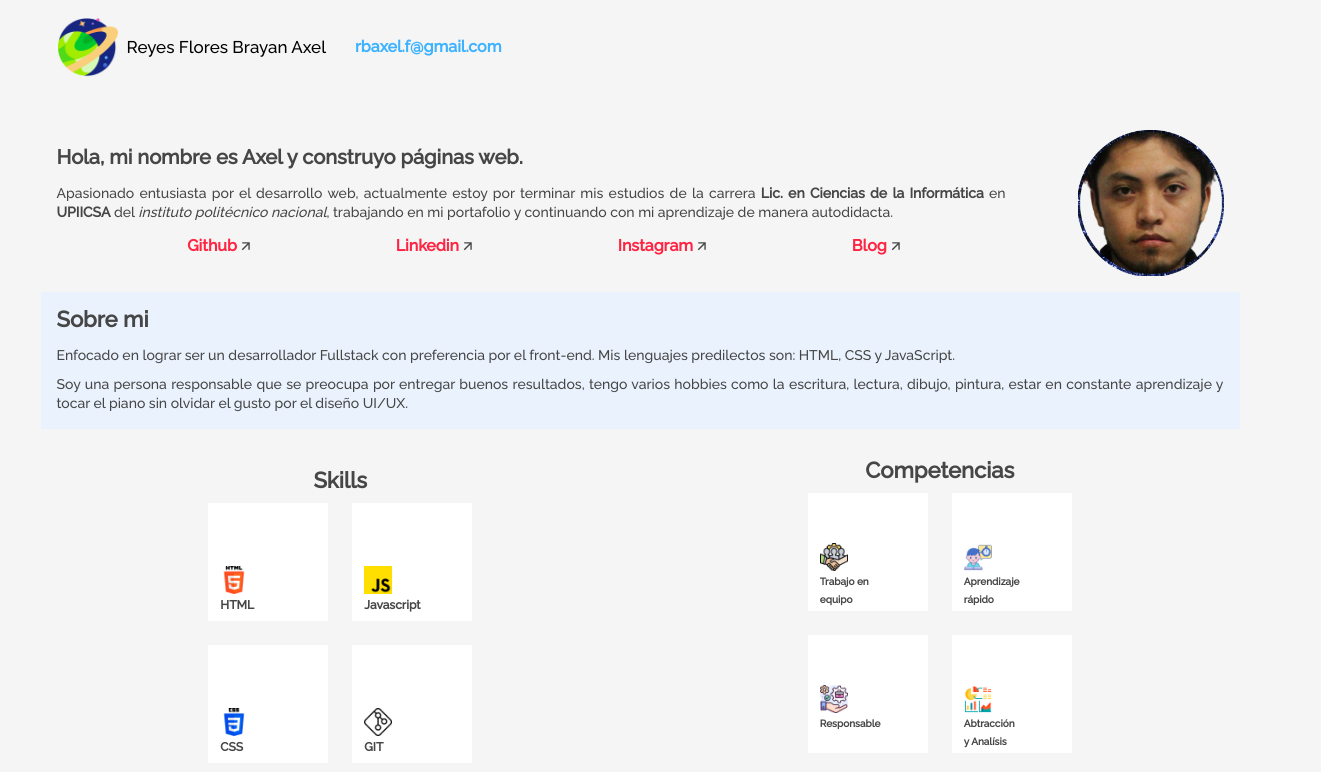
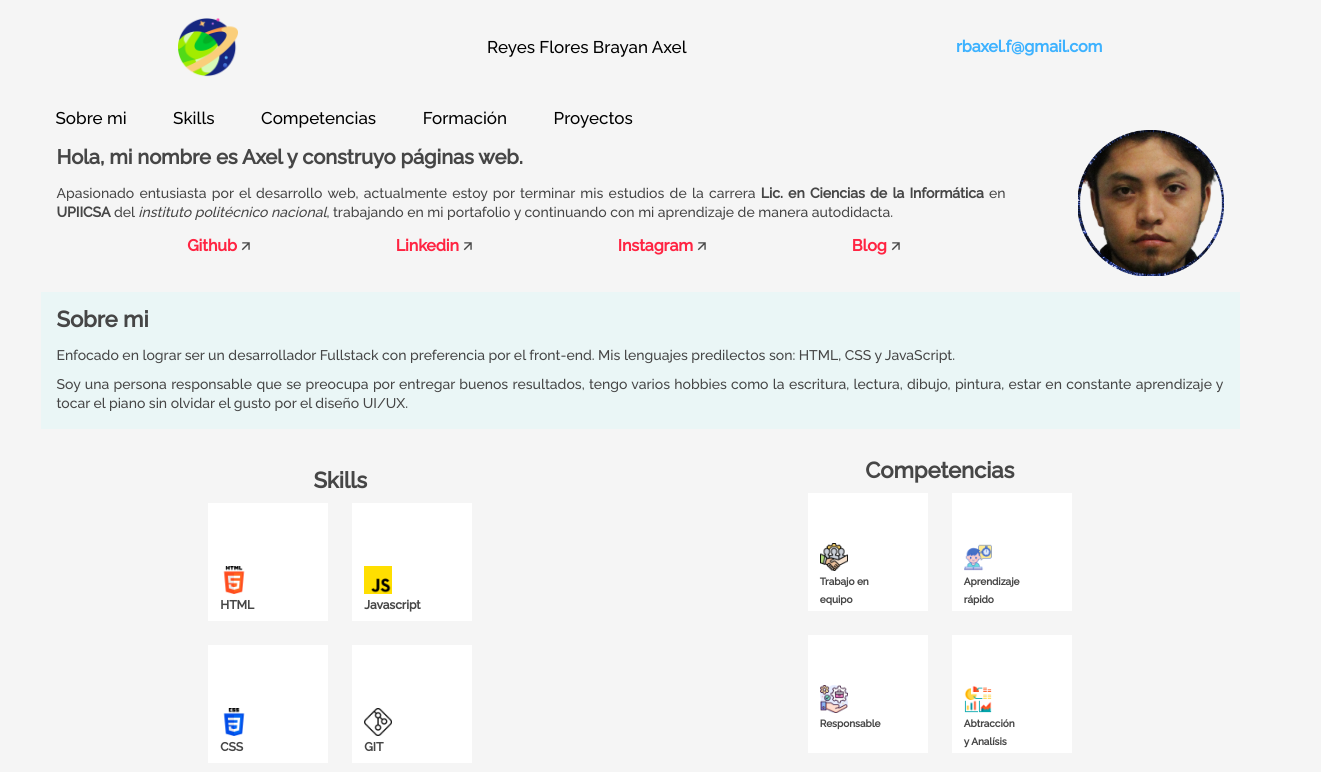
Before and after one commit to axlgoze/Challenge_ONE_Frontend, a plain HTML site: page index.html in a window 1280 px wide. Shown: the top 772 px of the page, 1321 px wide, since content can reach past the window. Drawn offline with Linux system fonts and the light colour scheme.

Commit message:
menu added,details fixed

```diff
--- a/CSS/desktop.css
+++ b/CSS/desktop.css
@@ -1,19 +1,67 @@
 :root{
     -cor-de-fundo: #F5F5F5;
     --cor-de-link: #000;
-    --primary-blue: #EAF2FD;
+    /* --primary-blue: #EAF2FD; */
+    --primary-blue: #EAF6F6;
     --main-background: #f5f5f5;
     --primary-text-color: #464646;
-    --primary-button-color: #2A7AE4;
+    --primary-text-red:#FF2442;
+    --primary-text-yellow:#FFB830;
+    --primary-button-color: #3DB2FF;
     }
 
 
 .tudo{
-    min-width: 1200px;
+    min-width: 1024px;
     margin: 0 auto;
 }
 
 /*Menu*/
+.menu__header{
+    /* border: #2A7AE4 solid; */
+    display: flex;
+    justify-content: space-around;
+}
+
+.main-nav{
+    /* display: contents;
+    position: absolute;
+    top: 110px;
+    right: 0; */
+    display: contents;
+    position: relative;
+    border: rgb(139, 19, 97) solid;
+    margin: 0 auto;
+    /*
+    position: sticky;
+    justify-content: space-between; */
+}
+
+.menu__list{
+    width: 100%;
+    /* background-color: var(--primary-text-yellow); */
+    height: 28px;
+    position: absolute;
+    top: 110px;
+    /* right: 0; */
+}
+
+.menu__list__item{
+    font-size: 1.7rem;
+    display: inline;
+    margin: 0 29px 0 15px;
+}
+
+.menu__list__item:hover{
+    font-weight: bold;
+    border-radius: 2px;
+    background-color: var(--primary-text-yellow);
+}
+
+.menu__list__item:hover a{
+
+    color: white;
+}
 
 /*Titulo*/
 
--- a/CSS/tablet.css
+++ b/CSS/tablet.css
@@ -77,9 +77,9 @@
     color: var(--primary-text-color);
 }
 
-section.experience{
+/* section.experience{
     border: coral solid;
-}
+} */
 
 /* experiencia profesional */
 .experience__professional--slider{
--- a/index.html
+++ b/index.html
@@ -8,6 +8,7 @@
     <link rel="stylesheet" href="CSS/reset.css">
     <link rel="stylesheet" href="style.css">
     <link rel="stylesheet" href="CSS/tablet.css" media="(min-width:603px)">
+    <link rel="stylesheet" href="CSS/desktop.css" media="(min-width:1024px)">
     <link rel="preconnect" href="https://fonts.googleapis.com">
     <link rel="preconnect" href="https://fonts.gstatic.com" crossorigin>
     <!-- Fonte del Proyecto Raleway -->
@@ -27,12 +28,11 @@
             <ul class="menu__list">
                 <li class="menu__list__item"><a href="#sobre-mi">Sobre mi</a></li>
                 <li class="menu__list__item"><a href="#skills">Skills</a></li>
-                <li class="menu__list__item"><a href="#hobbies">Hobbies</a></li>
+                <li class="menu__list__item"><a href="#hobbies">Competencias</a></li>
                 <li class="menu__list__item"><a href="#formacion">Formación</a></li>
                 <li class="menu__list__item"><a href="#xp">Proyectos</a></li>
-                <li class="menu__list__item"><a href="#contacto">Contacto@fulana.com</a></li>
+                <!-- <li class="menu__list__item"><a href="#contacto">Contacto@fulana.com</a></li> -->
             </ul>
-
         </nav>
     </section>
 
@@ -389,7 +389,7 @@
 
             <div class="experiencie__box experience__professional--card">
                 <!-- Pon el logotipo/captura de pantalla de tu proyecto -->
-                <img class="experience__img" src="assets/batata.png" title="Práctica CSS que consiste en usar un patrón de diseño MOBILE-FIRST"  width="289" height="144">
+                <img class="experience__img" src="./assets/batata.png" title="Práctica CSS que consiste en usar un patrón de diseño MOBILE-FIRST."  width="289" height="144">
 
                 <div class="experience__info">
                     <h2 class="experience__title">Batata Bit</h2>
@@ -434,7 +434,7 @@
 
             <div class="experiencie__box experience__professional--card">
                 <!-- Pon el logotipo/captura de pantalla de tu proyecto -->
-                <img class="experience__img" src="assets/nutricion.PNG" title="Práctica Javascript donde se puede buscar pacientes de una tabla a la cual se le puede agregar más elementos gracias a la manipulación DOM y buenas practicas para conectar CSS, HTML y JS" width="289" height="144">
+                <img class="experience__img" src="assets/nutricion.PNG" title="Práctica Javascript donde se puede buscar pacientes de una tabla a la cual se le puede agregar más elementos gracias a la manipulación DOM y buenas practicas para conectar CSS, HTML y JS." width="289" height="144">
 
                 <div class="experience__info">
                     <h2 class="experience__title">Buena vida nutrición</h2>
```
Also changed, not shown: 1 other file.
